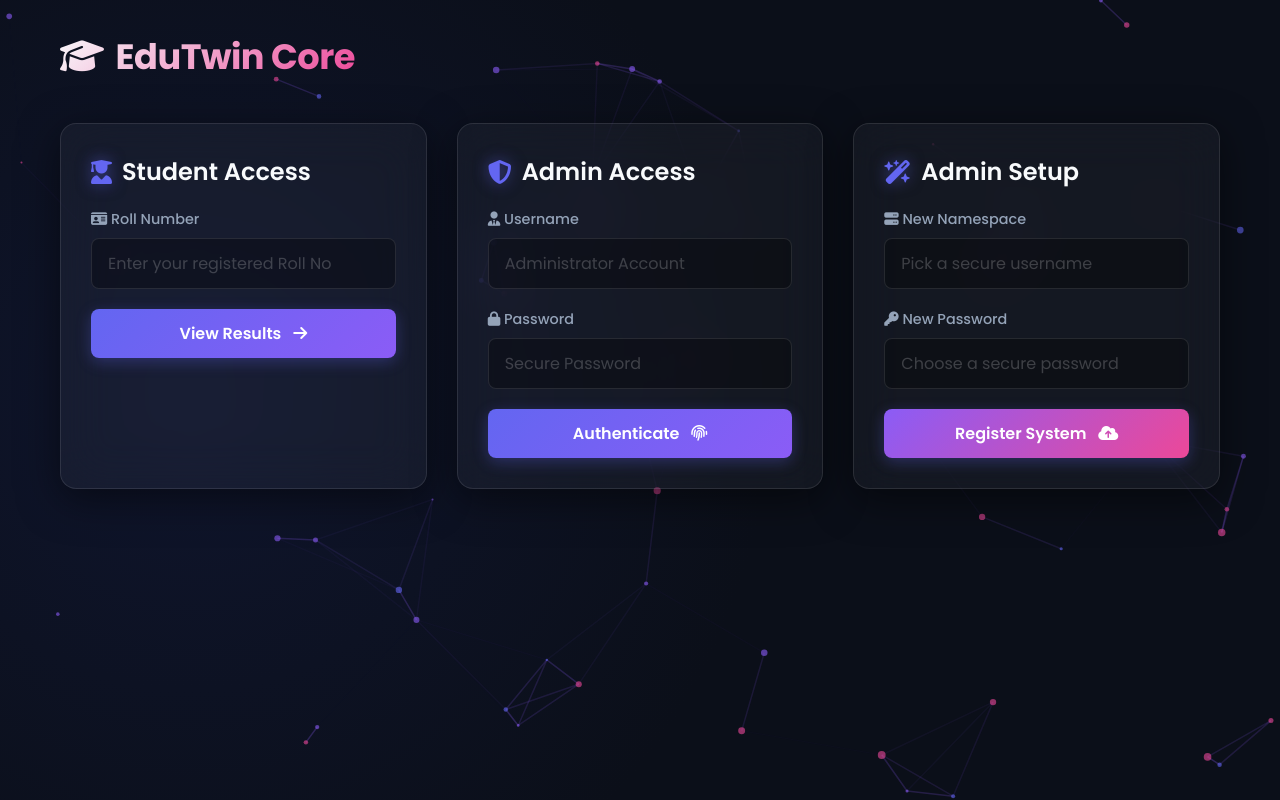
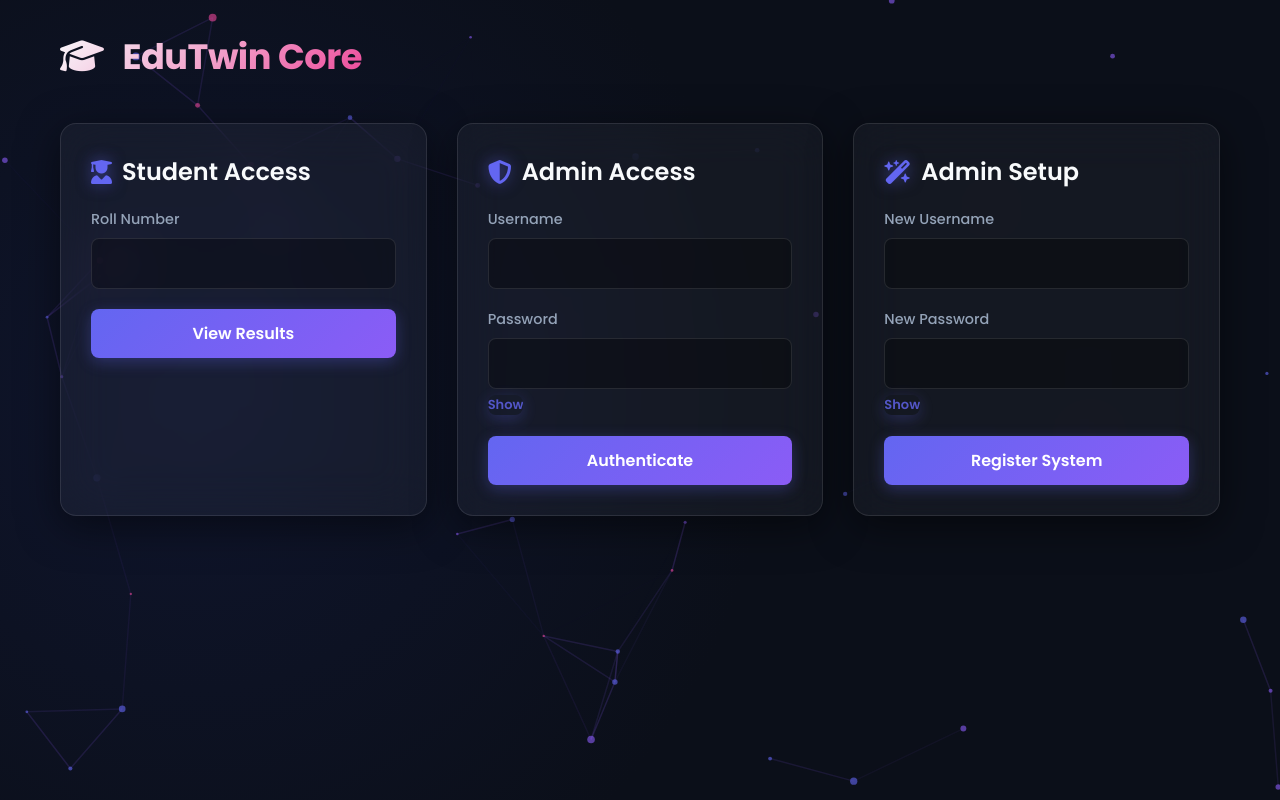
Before and after one commit to Himanshu1252/Edu, a Flask app: page / in a window 1280 px wide. Run offline with Flask 3, Linux system fonts and the light colour scheme; some libraries are stand-ins or nearby versions.

Commit message:
Add show/hide password toggle for admin forms

```diff
--- a/static/script.js
+++ b/static/script.js
@@ -1,4 +1,28 @@
 document.addEventListener('DOMContentLoaded', () => {
+
+    // --- Password Toggle ---
+    const setupPasswordToggles = () => {
+        document.querySelectorAll(".toggle-password").forEach((btn) => {
+            btn.addEventListener("click", function () {
+
+                const targetId = this.getAttribute("data-target");
+                const input = document.getElementById(targetId);
+
+                if (!input) return;
+
+                if (input.type === "password") {
+                    input.type = "text";
+                    this.textContent = "Hide";
+                } else {
+                    input.type = "password";
+                    this.textContent = "Show";
+                }
+
+            });
+        });
+    };
+
+    setupPasswordToggles();
 
     // --- 1. Client-Side Validation ---
     const marksInputs = document.querySelectorAll('input[name="marks"]');
@@ -22,9 +46,10 @@ document.addEventListener('DOMContentLoaded', () => {
         }
     });
 
-    // --- 2. GSAP Entry Animations ---
+    // --- 2. GSAP Animations ---
     if (typeof gsap !== "undefined") {
         gsap.from("header", { y: -40, opacity: 0, duration: 1, ease: "power4.out" });
+
         gsap.from(".glass-panel", {
             y: 60,
             opacity: 0,
@@ -33,6 +58,7 @@ document.addEventListener('DOMContentLoaded', () => {
             ease: "circ.out",
             delay: 0.1
         });
+
         gsap.from("tbody tr", {
             x: -30,
             opacity: 0,
@@ -43,8 +69,9 @@ document.addEventListener('DOMContentLoaded', () => {
         });
     }
 
-    // --- 3. Custom 3D Extreme Tilt Effect ---
+    // --- 3. 3D Tilt Effect ---
     const tiltElements = document.querySelectorAll('.tilt-effect');
+
     tiltElements.forEach(el => {
         el.addEventListener('mousemove', (e) => {
             const rect = el.getBoundingClientRect();
@@ -54,32 +81,20 @@ document.addEventListener('DOMContentLoaded', () => {
             const xPct = (x / rect.width - 0.5) * 2;
             const yPct = (y / rect.height - 0.5) * 2;
 
-            const maxTiltX = 8; // deeper rotation
-            const maxTiltY = 8;
+            const rotateX = 8 * yPct * -1;
+            const rotateY = 8 * xPct;
 
-            const rotateX =  maxTiltY * yPct * -1;
-            const rotateY = maxTiltX * xPct;
-
-            // EXTREME Hover lift & glow while tilted
             el.style.transform = `perspective(1000px) rotateX(${rotateX}deg) rotateY(${rotateY}deg) translateY(-8px) scale3d(1.02, 1.02, 1.02)`;
-            el.style.boxShadow = `0 20px 50px rgba(0, 0, 0, 0.7), 0 0 30px rgba(99, 102, 241, 0.3)`;
-            el.style.borderColor = `rgba(255, 255, 255, 0.2)`;
         });
 
         el.addEventListener('mouseleave', () => {
             el.style.transform = `perspective(1000px) rotateX(0deg) rotateY(0deg) translateY(0) scale3d(1, 1, 1)`;
-            el.style.boxShadow = '';
-            el.style.borderColor = '';
-            el.style.transition = 'transform 0.6s cubic-bezier(0.175, 0.885, 0.32, 1.275), box-shadow 0.6s ease, border-color 0.6s ease';
-        });
-
-        el.addEventListener('mouseenter', () => {
-            el.style.transition = 'transform 0.1s ease-out';
         });
     });
 
     // --- 4. Ripple Effects ---
     const ripples = document.querySelectorAll('.btn-primary, .btn-danger');
+
     ripples.forEach(btn => {
         btn.addEventListener('mousedown', function (e) {
             let x = e.clientX - e.target.getBoundingClientRect().left;
@@ -89,44 +104,47 @@ document.addEventListener('DOMContentLoaded', () => {
             ripple.className = 'ripple';
             ripple.style.left = x + 'px';
             ripple.style.top = y + 'px';
+
             this.appendChild(ripple);
 
-            setTimeout(() => ripple.remove(), 400); // clear span
+            setTimeout(() => ripple.remove(), 400);
         });
     });
 
     // --- 5. Animated Counters ---
     const counters = document.querySelectorAll('.counter');
+
     counters.forEach(counter => {
         const targetText = counter.innerText.trim();
-        // If it contains a slash (like 286/300), don't animate it to avoid breaking the format
         if (targetText.includes('/')) return;
 
         const targetValue = parseFloat(targetText);
-        if(isNaN(targetValue)) return;
+        if (isNaN(targetValue)) return;
 
         const isPercent = targetText.includes('%');
 
         const duration = 1500;
         const frames = 60;
-        const increment = targetValue / (duration / (1000/frames));
+        const increment = targetValue / (duration / (1000 / frames));
 
         let current = 0;
+
         const timer = setInterval(() => {
             current += increment;
+
             if (current >= targetValue) {
                 current = targetValue;
                 clearInterval(timer);
             }
-            if (isPercent || current % 1 !== 0) {
-                counter.innerText = current.toFixed(2) + (isPercent ? '%' : '');
-            } else {
-                counter.innerText = Math.floor(current) + (isPercent ? '%' : '');
-            }
-        }, 1000/frames);
+
+            counter.innerText = isPercent
+                ? current.toFixed(2) + '%'
+                : Math.floor(current);
+
+        }, 1000 / frames);
     });
 
-    // --- 6. TS Particles (Futuristic Network) ---
+    // --- 6. tsParticles ---
     if (typeof tsParticles !== "undefined") {
         tsParticles.load("tsparticles", {
             background: { color: { value: "transparent" } },
@@ -138,8 +156,8 @@ document.addEventListener('DOMContentLoaded', () => {
             particles: {
                 color: { value: ["#6366F1", "#EC4899", "#8B5CF6"] },
                 links: { color: "#8B5CF6", distance: 150, enable: true, opacity: 0.3, width: 1.5 },
-                move: { enable: true, speed: 0.8, direction: "none", random: true, straight: false, outModes: "out" },
-                number: { density: { enable: true, area: 800 }, value: 50 },
+                move: { enable: true, speed: 0.8 },
+                number: { value: 50 },
                 opacity: { value: 0.6 },
                 shape: { type: "circle" },
                 size: { value: { min: 1, max: 4 } }
@@ -148,36 +166,42 @@ document.addEventListener('DOMContentLoaded', () => {
         });
     }
 
-    // --- 7. Toast Receiver ---
+    // --- 7. Toast Messages ---
     const flashDataElement = document.getElementById('flash-data');
+
     if (flashDataElement) {
         try {
             const flashes = JSON.parse(flashDataElement.textContent);
+
             flashes.forEach((flash, index) => {
                 setTimeout(() => showToast(flash.category, flash.message), index * 300);
             });
+
         } catch (e) {
             console.error(e);
         }
     }
+
 });
 
+// --- Toast Function ---
 function showToast(category, message) {
     let container = document.getElementById('toast-container');
+
     if (!container) {
         container = document.createElement('div');
         container.id = 'toast-container';
         document.body.appendChild(container);
     }
+
     const toast = document.createElement('div');
     toast.className = `toast ${category}`;
+
     const icon = category === 'error' ? '⚠️' : '✅';
+
     toast.innerHTML = `<span>${icon}</span> <span>${message}</span>`;
+
     container.appendChild(toast);
-    if (typeof gsap !== "undefined") {
-        gsap.from(toast, { x: 80, opacity: 0, duration: 0.6, ease: "back.out(1.7)" });
-        setTimeout(() => gsap.to(toast, { x: 80, opacity: 0, duration: 0.4, ease: "power2.in", onComplete: () => toast.remove() }), 5000);
-    } else {
-        setTimeout(() => toast.remove(), 5000);
-    }
+
+    setTimeout(() => toast.remove(), 5000);
 }
--- a/static/style.css
+++ b/static/style.css
@@ -205,6 +205,24 @@ input:focus {
   border-color: rgba(255, 255, 255, 0.3);
   box-shadow: 0 0 15px rgba(255,255,255,0.1);
 }
+.toggle-password {
+    background: transparent;
+    border: none;
+    color: var(--accent-primary);
+    font-size: 13px;
+    cursor: pointer;
+    margin-top: 6px;
+    padding: 0;
+    display: inline-block;
+    width: fit-content;
+    opacity: 0.8;
+    transition: 0.2s ease;
+}
+
+.toggle-password:hover {
+    opacity: 1;
+    text-decoration: underline;
+}
 
 /* Ripple Animation */
 .ripple {
--- a/templates/index.html
+++ b/templates/index.html
@@ -4,23 +4,19 @@
     <meta charset="UTF-8">
     <meta name="viewport" content="width=device-width, initial-scale=1.0">
     <title>EduTwin - Accelerate Your Results</title>
-    <!-- Modern Font -->
+
     <link rel="stylesheet" href="https://fonts.googleapis.com/css2?family=Poppins:wght@300;400;500;600;700&display=swap">
-    <!-- FontAwesome Icons -->
     <link rel="stylesheet" href="https://cdnjs.cloudflare.com/ajax/libs/font-awesome/6.4.0/css/all.min.css">
-    <!-- Custom CSS -->
     <link rel="stylesheet" href="{{ url_for('static', filename='style.css') }}">
-    <!-- GSAP Animation Library -->
+
     <script src="https://cdnjs.cloudflare.com/ajax/libs/gsap/3.12.2/gsap.min.js"></script>
-    <!-- tsParticles Engine -->
     <script src="https://cdn.jsdelivr.net/npm/tsparticles@2/tsparticles.bundle.min.js"></script>
 </head>
+
 <body>
 
-    <!-- Futuristic Network Background -->
 <div id="tsparticles"></div>
 
-    <!-- Hidden div to pass flash messages to JS -->
 {% with messages = get_flashed_messages(with_categories=true) %}
 {% if messages %}
 <div id="flash-data" style="display: none;">
@@ -34,57 +30,86 @@
 {% endwith %}
 
 <div class="container">
+
     <header>
-            <h1 class="brand-title"><i class="fa-solid fa-graduation-cap" style="margin-right: 12px; color: var(--accent-primary);"></i>EduTwin Core</h1>
+        <h1 class="brand-title">
+            <i class="fa-solid fa-graduation-cap" style="margin-right: 12px; color: var(--accent-primary);"></i>
+            EduTwin Core
+        </h1>
     </header>
 
     <div class="login-sections">
+
         <!-- Student Login -->
         <div class="glass-panel tilt-effect">
             <h2><i class="fa-solid fa-user-graduate"></i> Student Access</h2>
             <form action="/student_login" method="POST">
                 <div class="form-group">
-                        <label for="roll_number"><i class="fa-solid fa-id-card"></i> Roll Number</label>
-                        <input type="text" id="roll_number" name="roll_number" required placeholder="Enter your registered Roll No">
+                    <label for="roll_number">Roll Number</label>
+                    <input type="text" id="roll_number" name="roll_number" required>
                 </div>
-                    <button type="submit" class="btn-primary">View Results <i class="fa-solid fa-arrow-right" style="margin-left: 8px;"></i></button>
+                <button type="submit" class="btn-primary">View Results</button>
             </form>
         </div>
 
         <!-- Admin Login -->
         <div class="glass-panel tilt-effect">
             <h2><i class="fa-solid fa-shield-halved"></i> Admin Access</h2>
+
             <form action="/admin_login" method="POST">
+
                 <div class="form-group">
-                        <label for="username"><i class="fa-solid fa-user-tie"></i> Username</label>
-                        <input type="text" id="username" name="username" required placeholder="Administrator Account">
+                    <label for="username">Username</label>
+                    <input type="text" id="username" name="username" required>
                 </div>
+
                 <div class="form-group">
-                        <label for="password"><i class="fa-solid fa-lock"></i> Password</label>
-                        <input type="password" id="password" name="password" required placeholder="Secure Password">
+                    <label for="password">Password</label>
+
+                    <input type="password" id="password" name="password" required>
+
+                    <!-- ADDED: Show/Hide Toggle -->
+                    <button type="button" class="toggle-password btn-primary" data-target="password">
+                        Show
+                    </button>
                 </div>
-                    <button type="submit" class="btn-primary">Authenticate <i class="fa-solid fa-fingerprint" style="margin-left: 8px;"></i></button>
+
+                <button type="submit" class="btn-primary">Authenticate</button>
             </form>
         </div>
 
-            <!-- Admin Registration -->
+        <!-- Admin Setup -->
         <div class="glass-panel tilt-effect">
             <h2><i class="fa-solid fa-wand-magic-sparkles"></i> Admin Setup</h2>
+
             <form action="/admin_register" method="POST">
+
                 <div class="form-group">
-                        <label for="reg_username"><i class="fa-solid fa-server"></i> New Namespace</label>
-                        <input type="text" id="reg_username" name="username" required placeholder="Pick a secure username">
+                    <label for="reg_username">New Username</label>
+                    <input type="text" id="reg_username" name="username" required>
                 </div>
+
                 <div class="form-group">
-                        <label for="reg_password"><i class="fa-solid fa-key"></i> New Password</label>
-                        <input type="password" id="reg_password" name="password" required placeholder="Choose a secure password">
+                    <label for="reg_password">New Password</label>
+
+                    <input type="password" id="reg_password" name="password" required>
+
+                    <!-- ADDED: Show/Hide Toggle -->
+                    <button type="button" class="toggle-password btn-primary" data-target="reg_password">
+                        Show
+                    </button>
                 </div>
-                    <button type="submit" class="btn-primary" style="background: linear-gradient(135deg, var(--accent-tertiary), var(--accent-secondary));">Register System <i class="fa-solid fa-cloud-arrow-up" style="margin-left: 8px;"></i></button>
+
+                <button type="submit" class="btn-primary">
+                    Register System
+                </button>
             </form>
         </div>
+
     </div>
 </div>
 
 <script src="{{ url_for('static', filename='script.js') }}"></script>
+
 </body>
 </html>
```
Lines whose indentation alone changed are shown as unchanged.
